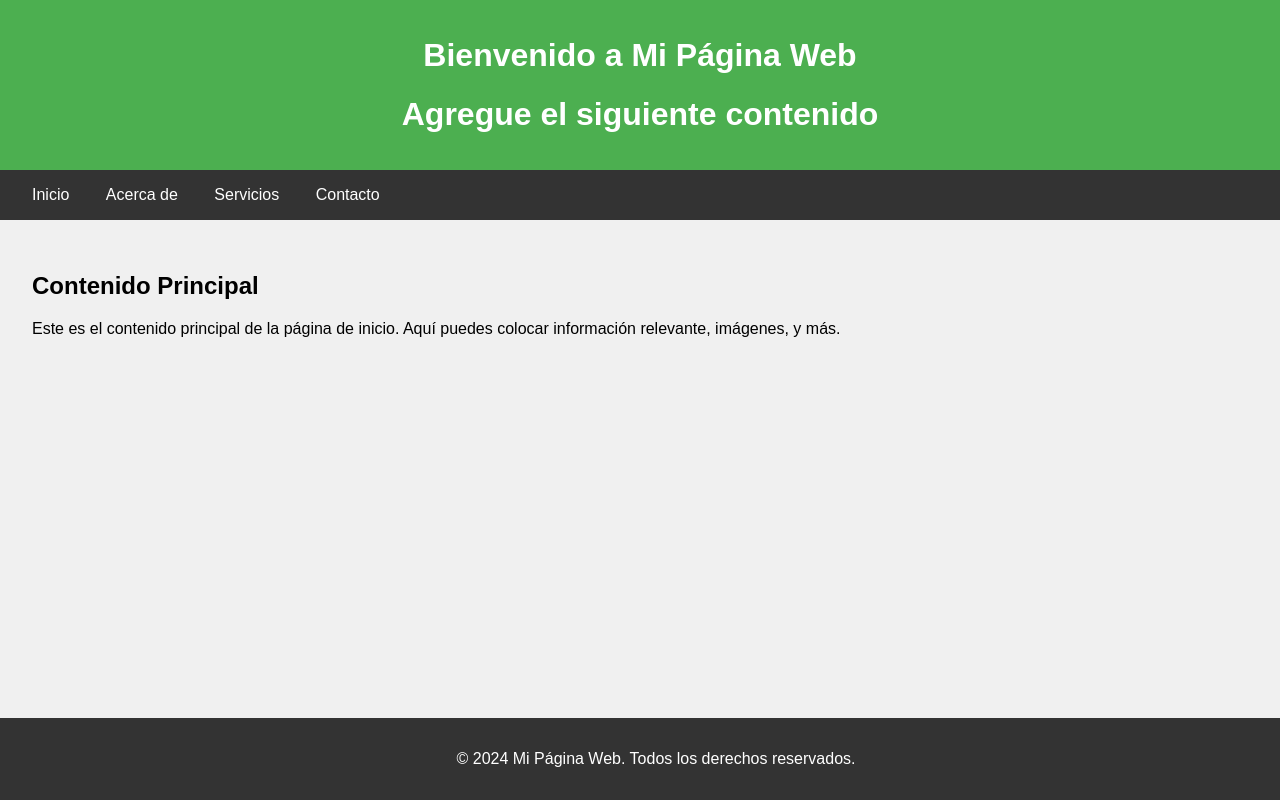
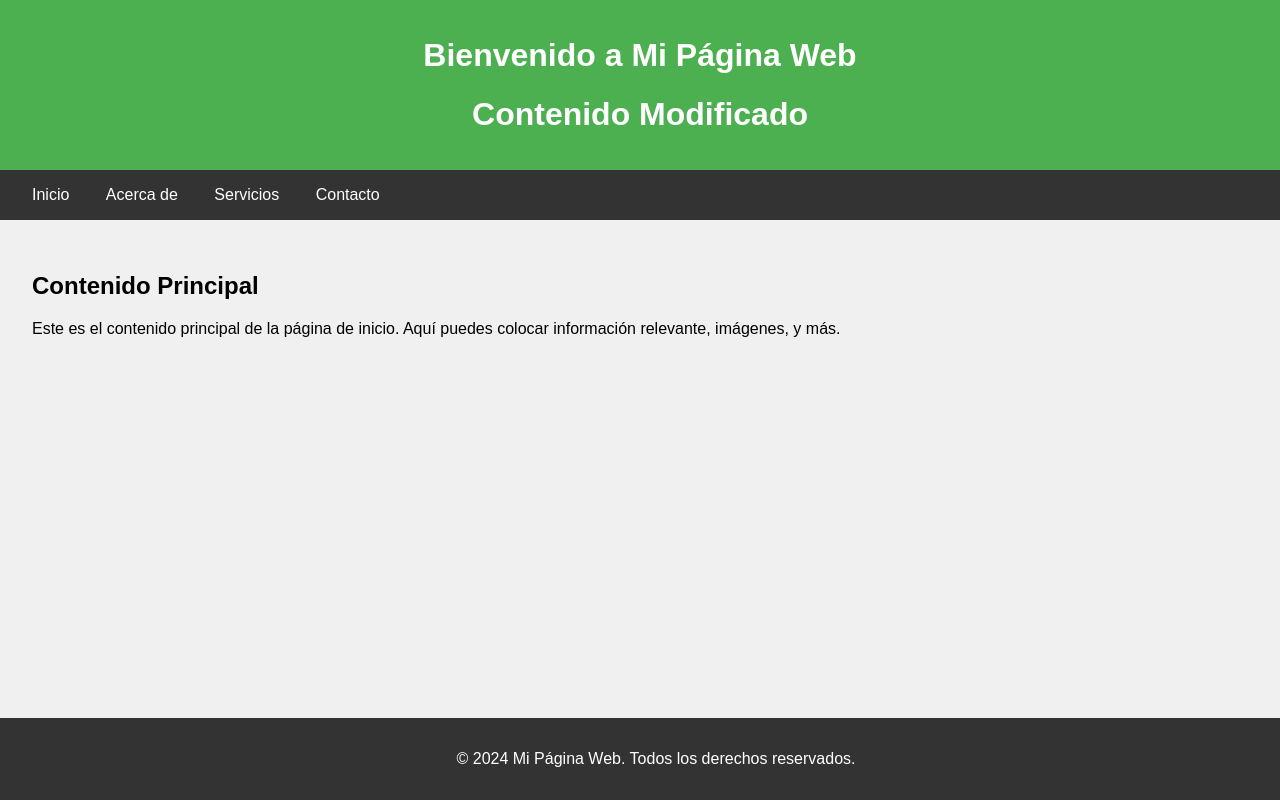
Before and after one commit to ATLASSdeveloper/CIDI, a plain HTML site: page index.html in a window 1280 px wide. Drawn offline with Linux system fonts and the light colour scheme.

Commit message:
contenido modificado
contenido modificado

```diff
--- a/index.html
+++ b/index.html
@@ -48,7 +48,7 @@
 <body>
     <header>
         <h1>Bienvenido a Mi Página Web</h1>
-        <h1>Agregue el siguiente contenido</h1>
+        <h1>Contenido Modificado</h1>
     </header>
     <nav>
         <a href="#">Inicio</a>
```
